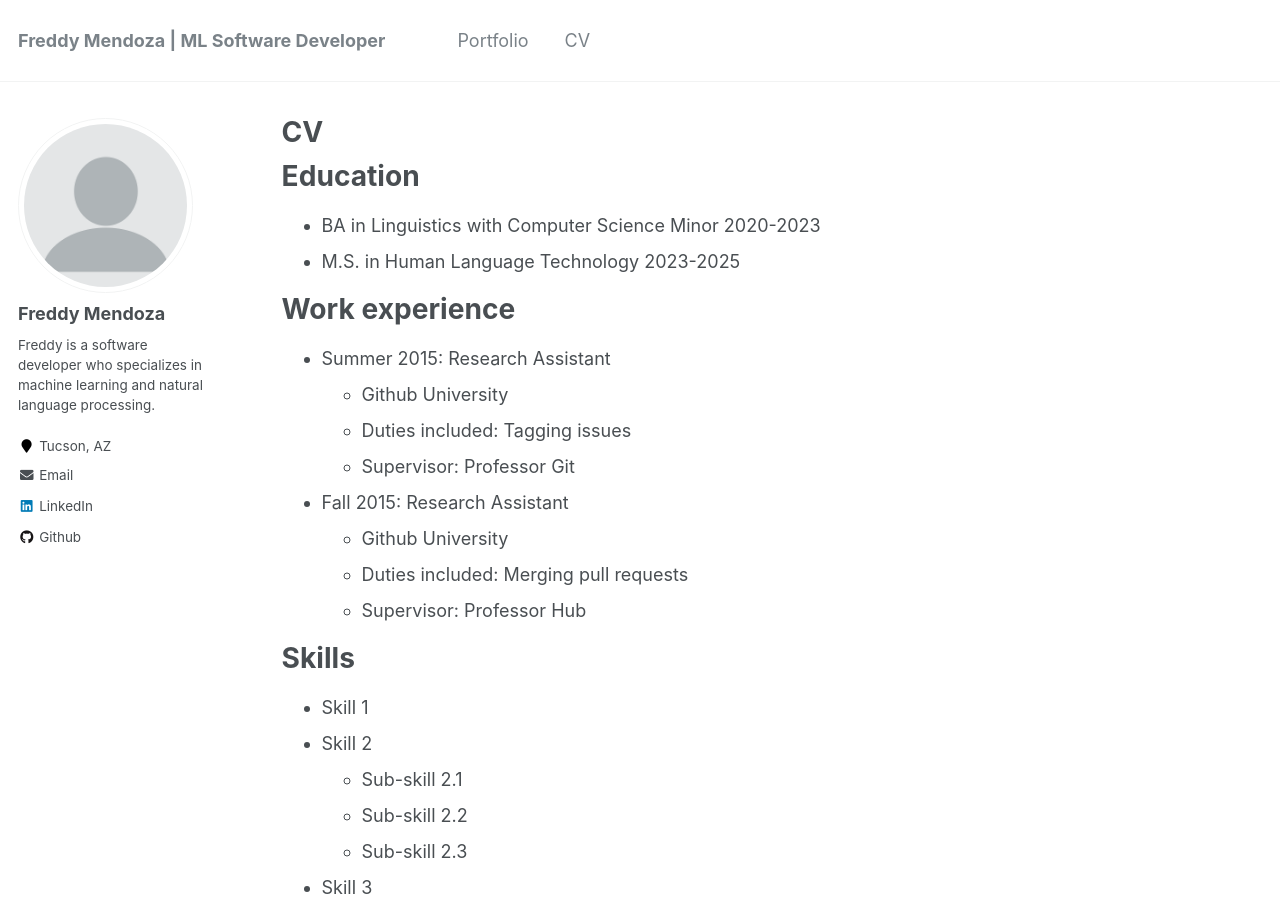
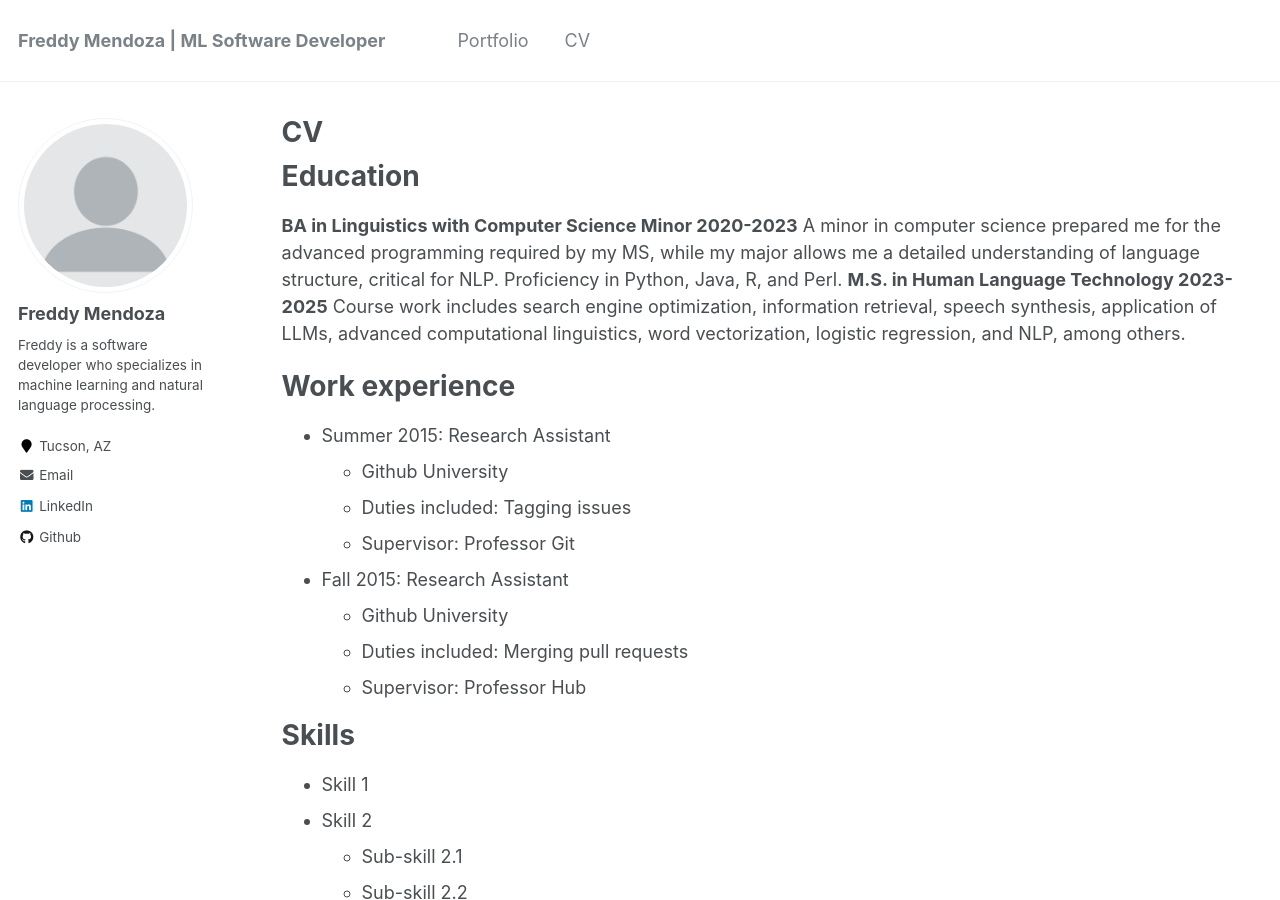
Before and after one commit to fmend/fmend.github.io, a Jekyll site: the page built from _pages/cv.md, in a window 1280 px wide and 900 px high. Built offline with Jekyll 4.4.1, drawn with Linux system fonts in a browser that asks for light colours.

Commit message:
Update cv.md

```diff
--- a/_pages/cv.md
+++ b/_pages/cv.md
@@ -11,8 +11,10 @@ redirect_from:
 
 Education
 ======
-* BA in Linguistics with Computer Science Minor 2020-2023
-* M.S. in Human Language Technology 2023-2025
+**BA in Linguistics with Computer Science Minor 2020-2023**
+A minor in computer science prepared me for the advanced programming required by my MS, while my major allows me a detailed understanding of language structure, critical for NLP. Proficiency in Python, Java, R, and Perl.
+**M.S. in Human Language Technology 2023-2025**
+Course work includes search engine optimization, information retrieval, speech synthesis, application of LLMs, advanced computational linguistics, word vectorization, logistic regression, and NLP, among others.
 
 Work experience
 ======
```
